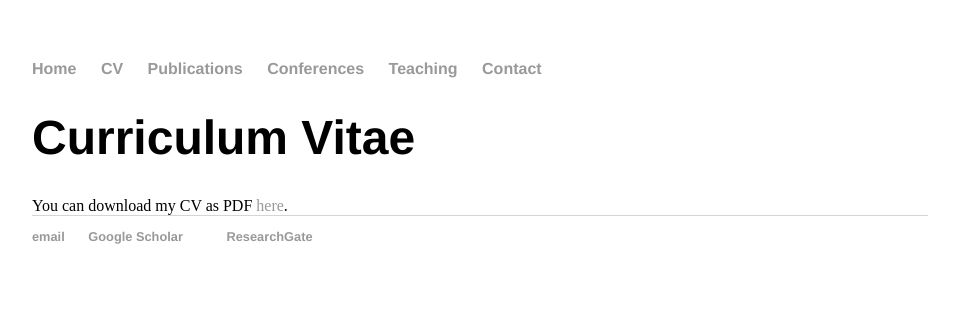
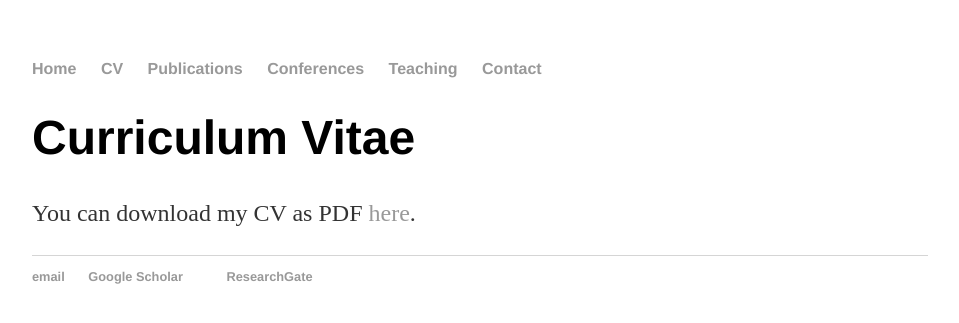
Before and after one commit to rstuhlmeier/rstuhlmeier.github.io, a Jekyll site: the page built from cv/index.html, in a window 1280 px wide. Shown: the top 323 px of the page, without its empty margins (160-1119 px from the left). Built offline with Jekyll 4.4.1, drawn with Linux system fonts in a browser that asks for light colours.

Commit message:
Update index.html

```diff
--- a/cv/index.html
+++ b/cv/index.html
@@ -2,5 +2,7 @@
 layout: default
 title: Raphael Stuhlmeier CV
 ---
+<div class="blurb">
 <h1> Curriculum Vitae </h1>
-You can download my CV as PDF <a href="./RStuhlmeierCV.pdf">here</a>.
+  <p>You can download my CV as PDF <a href="./RStuhlmeierCV.pdf">here</a>.</p>
+</div><!-- /.blurb -->
```
